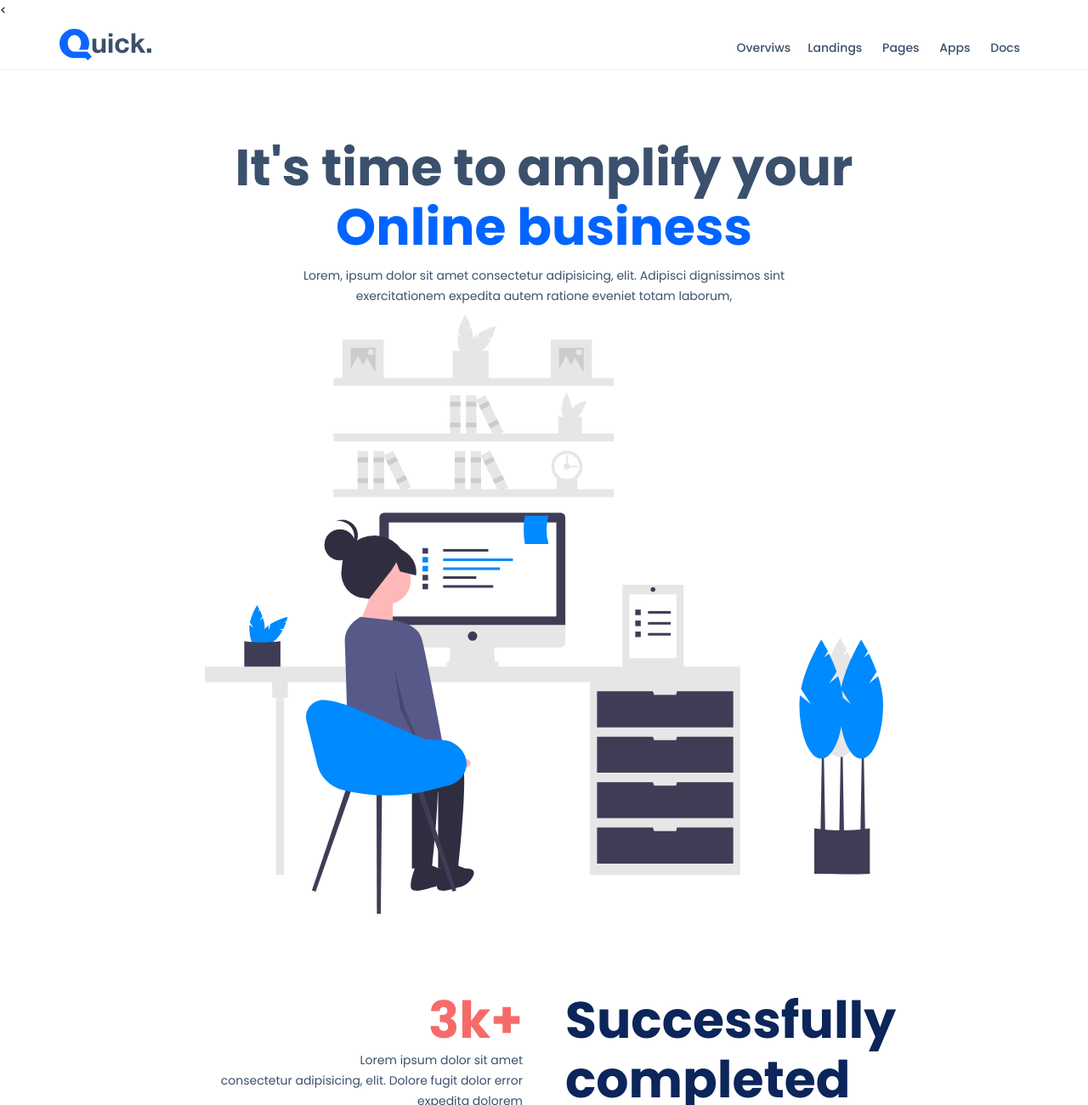
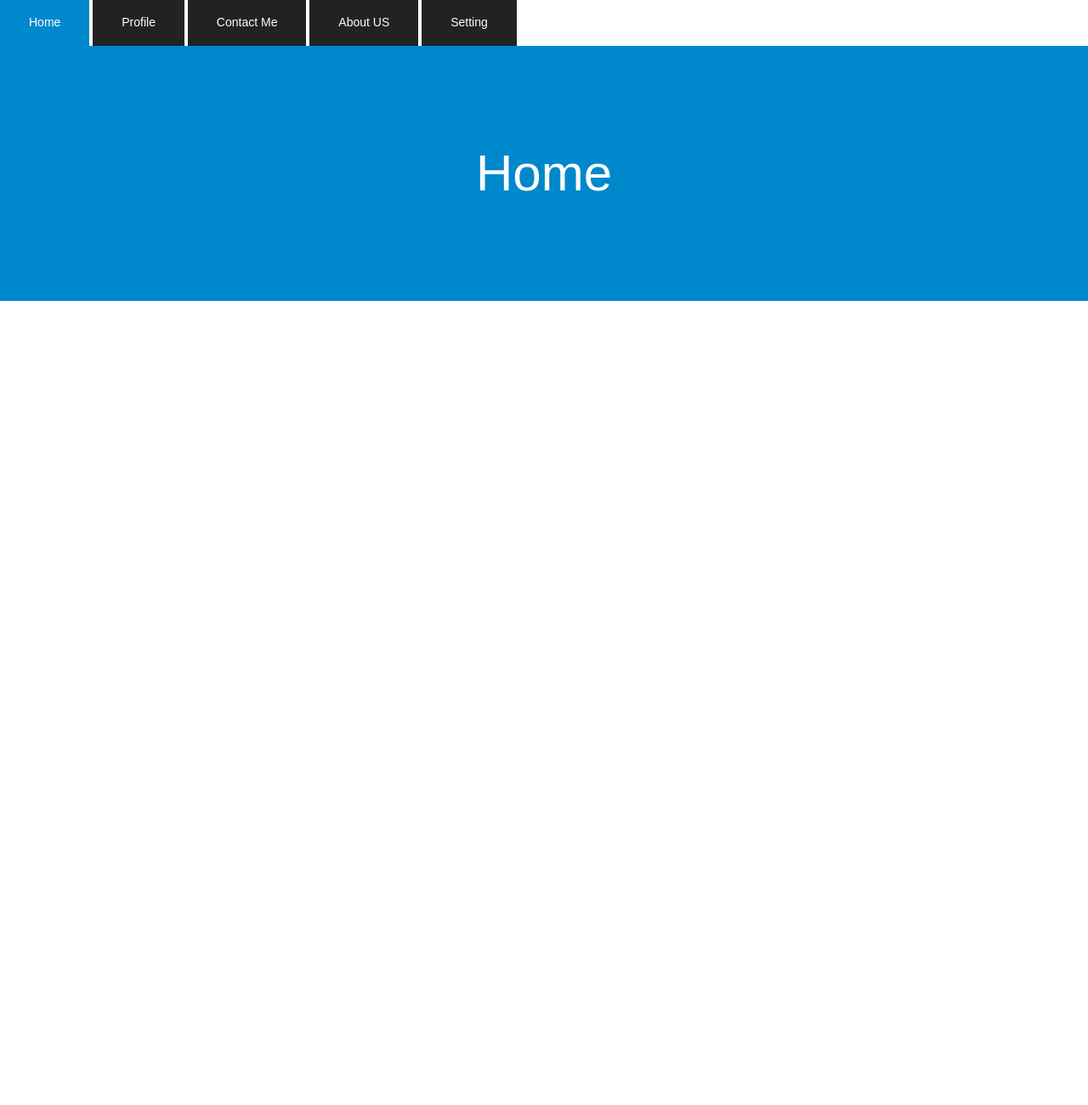
Before and after one commit to Nazmulislamabubakar/Jstabe, a plain HTML site: page index.html in a window 1280 px wide. Shown: the top 1300 px of the page at 85% size. After the commit the page ends 800 px from the top, so only its background shows below. Drawn offline with Linux system fonts and the light colour scheme.

Commit message:
Add files via upload

```diff
--- a/css/style.css
+++ b/css/style.css
@@ -1,182 +1,35 @@
  *{
  	padding: 0px;
  	margin: 0px;
-
  }
  body{
-	font-family: 'Poppins', sans-serif;
+ 	font-family: sans-serif;
+ 	font-size: 14px;
+ 	line-height: 1.7em;
+ }
 
-	font-size: 14px;
-	line-height: 24px;
-
+ h1, h2, h3, h4, h5, h6{
+font-family: serif;
  }
-h1,h2,h3,h4,h5,h6{
-	font-family: 'Poppins', sans-serif;
-
-}
-a{
+ a, a:hover{
  	text-decoration: none;
  }
-a:hover{
-	text-decoration: none;
-}
-/*global css code*/
-.container{
-	width: 1140px;
+ .tab-cover{
+ 	width: 700px;
  	margin: 0px auto;
  }
-.row{
-	width: 100%;
-	float: left;
+ .tab-btn{
+ 	display: inline-block;
+ 	padding: 15px 34px;
+ 	color: #fff;
+ 	background: #222;
+ 	cursor: pointer;
  }
-.col4{
-	width: 33.33%;
-	float: left;
+ .tab{
+ 	height: 300px ;
+ 	line-height: 300px;
+ 	text-align: center;
+ 	color: #fff;
+ 	background: #08c;
+ 	font-size: 60px;
  }
-.col-6{
-	width: 50%;
-	float: left;
-}
-.col-12{
-	width: 100%;
-	float: left;
-
-}
-/*global css end*/
-.header{
-	width:100% ;
-	padding: 10px 0px;
-	float: left;
-	border-bottom: 1px solid #eee;
-}
-.nav-menu {
-	width: 100%;
-	float: left;
-text-align: right;
-
-}
-.nav-menu li{
-list-style: none;
-display: inline-block;
-}
-.nav-menu li a{
-	display:block;
-	font-size: 14px;
-	font-weight: 500;
-	text-transform:capitalize ;
-margin: 10px 10px 0px;
-color: #3B506C;
-}
-.banner{
-	width: 100%;
-	float: left;
-	padding: 80px 0px;
-	text-align: center;
-}
-
-.banner h1{
-font-size: 60px;
-font-weight: 700;
-line-height: 70px;
-color:#3B506C ;
-margin:0px 0px 10px ;
-}
-.banner h1 span{
-color: #0264FF;
-}
-.banner p{
-font-size: 14px;
-line-height: 24px;
-color: #3B506C;
-margin: 0px 0px 10px;
-
-}
-.banner img{
-width: 70%;
-}
-.successfull{
-	width: 100%;
-	float: left;
-	padding: 10px 0px 60px;
-}
-.left-text{
-	width:100% ;
-	float: left;
-	text-align: right;
-}
-.left-text h1{
-	font-size: 60px;
-	font-weight: 700;
-	line-height: 70px;
-	color:#F66B69 ;
-	margin:0px 25px 0px 0px ;
-}
-.left-text p{
-	font-size: 14px;
-	line-height: 24px;
-	color: #3B506C;
-	margin:0px 25px 0px 0px ;
-}
-.right-text{
-	width: 100%;
-	float: left;
-}
- .right-text h1{
-	font-size: 60px;
-	font-weight: 700;
-	line-height: 70px;
-	color:#0C255A ;
-	margin:0px 0px 0px 25px ;
-}
-.feature{
-	width: 100%;
-	float: left;
-	padding: 0px 0px 80px ;
-}
-.inner-feature{
-	width: 72%;
-	padding:60px 40px ;
-	margin: 0px 20px;
-	float: left;
-}
-.inner-feature img{
-	width:100% ;
-	height:230px;
-	margin:0px 0px 10px;
-}
-.inner-feature h4{
-font-size: 22px;
-	line-height: 32px;
-	color: #0C255A ;
-	margin:0px 25px 0px 0px ;
-}
-.inner-feature p{
-font-size: 14px;
-	line-height: 24px;
-	color: #0C255A;
-	margin:0px 25px 0px 0px ;
-}
-.bg1{
-background:#FDEBED ;
-}
-.bg2{
-background:#EBF9F4 ;
-}
-.bg3{
-background:#FFF7E8 ;
-}
-.footer{
-	width: 100%;
-	float: left;
-	padding: 20px 0px;
-	background:#008AFF ;
-	text-align: center;
-}
-.footer p{
-	font-size: 14px;
-	line-height: 24px;
-	color: #f0f0f0;
-}
-.footer p strong{
-	font-weight: 600;
-}
--- a/index.html
+++ b/index.html
@@ -1,144 +1,32 @@
-<<!DOCTYPE html>
+<!DOCTYPE html>
 <html lang="en">
 <head>
 	<meta charset="UTF-8">
 	<meta name="viewport" content="width=device-width, initial-scale=1.0">
-	<title>Quick | Home</title>
-	<!--style.css linking here -->
-	<link rel="stylesheet" type="text/css" href=css/style.css>
-	<link href="https://fonts.googleapis.com/css2?family=Poppins:wght@100;200;300;400;500;600;700;800;900&display=swap" rel="stylesheet">
+	<title>js tab and slider</title>
 
-	</head>
-	<body>
-		<!-- header start -->
-	<header class="header">
-		<div class="container">
-			<div class="row">
-				<div class="col-6">
-				<div class="col-6"></div>
-					<a href="index.html" class="logo">
-						<img src="images/dark.svg" alt="">
-					</a>
-				</div>
-					<div class="col-6">
-						<ul class="nav-menu">
-							<li>
-								<a href="#">Overviws</a>
-							</li><li>
-								<a href="#">Landings</a>
-							</li>
-							<li>
-								<a href="#">Pages</a>
-							</li>
-							<li>
-								<a href="#">Apps
-								</a>
-							</li>
-							<li>
-								<a href="#">Docs</a>
-							</li>
-						</ul>
-				</div>
+	<link rel="stylesheet" href="css/style.css">
 
-
-			</div>
-		</div>
-	</header>
-	<!-- header end -->
-	<!-- banner start -->
-<section class="banner">
-	<div class="container">
-		<div class="row">
-		<div class="col-12">
-			<h1>It's time to amplify your <br><span>Online business</span>	</h1>
-			<p>Lorem, ipsum dolor sit amet consectetur adipisicing, elit. Adipisci dignissimos sint <br>exercitationem expedita autem ratione eveniet totam laborum, </p>
-			<img src="images/illustration-1.svg" alt="" class="banner-img">
-		</div>
-		</div>
-	</div>
-</section>
-	<!-- banner end -->
-	<!-- successfull sectio start -->
-	<section class="successfull">
-		<div class="container">
-			<div class="row">
-				<div class="col-6">
-				<div class="left-text">
-				<h1>3k+</h1>
-				<p>Lorem ipsum dolor sit amet <br>consectetur adipisicing, elit. Dolore fugit dolor error <br>expedita dolorem</p>
-				</div>
-				</div>
-				<div class="col-6">
-					<div class="right-text">
-					<h1>Successfully <br> completed <br>projects & ideas </h1>
-					</div>
-				</div>
-
-			</div>
-		</div>
-
-	</section>
-
-
-
-
-	<!-- successfull section end -->
-
-<!-- feature section start -->
-<sectio class="feature">
-	<div class="container">
-		<div class="row">
-			<div class="col4">
-<div class="inner-feature bg1">
-<img src="images/illustration-5.svg" alt="">
-<h4>unleash your creativity	</h4>
-<p>Lorem ipsum dolor sit amet consectetur, adipisicing elit. Nam alias fugiat obcaecati consectetur sapiente? Expedita suscipit, placeat minus deleniti aliquid </p>
-</div>
-
-			</div>
-			<div class="col4">
-<div class="inner-feature bg2">
-<img src="images/illustration-6.svg" alt="">
-<h4>unleash your creativity	</h4>
-<p>Lorem ipsum dolor sit amet consectetur, adipisicing elit. Nam alias fugiat obcaecati consectetur sapiente? Expedita suscipit, placeat minus deleniti aliquid </p>
-</div>
-
-			</div>
-			<div class="col4">
-<div class="inner-feature bg3">
-<img src="images/illustration-7.svg" alt="">
-<h4>unleash your creativity	</h4>
-<p>Lorem ipsum dolor sit amet consectetur, adipisicing elit. Nam alias fugiat obcaecati consectetur sapiente? Expedita suscipit, placeat minus deleniti aliquid </p>
-</div>
-
-			</div>
-		</div>
-	</div>
-</sectio>
-
-
-
-<!-- feature section end -->
-<!-- footer start -->
-<footer class="footer">
-	<div class="container">
-		<div class="row">
-			<div class="col-12">
-				<p>&copy; All Right Reserved <strong>Toufiqul Bari Tonoy 2023</strong></p>
-			</div>
-		</div>
-	</div>
-</footer>
-
-
-
-<!-- footer end -->
-
-
-	</body>
-	</html>
 </head>
 <body>
 
+<div class="tabs-cover">
+	<ul>
+		<li class="tab-btn">Home</li>
+		<li class="tab-btn">Profile </li>
+		<li class="tab-btn">Contact Me </li>
+		<li class="tab-btn">About US </li>
+		<li class="tab-btn">Setting</li>
+	</ul>
+	<div class="tabs">
+		<div class="tab">Home</div>
+		<div class="tab">Profile</div>
+		<div class="tab">Contact Me</div>
+		<div class="tab">About US</div>
+		<div class="tab">Setting</div>
+	</div>
+</div>
+
+<script src="js/custom.js"></script>
 </body>
 </html>
--- /dev/null
+++ b/js/custom.js
@@ -0,0 +1,25 @@
+var btn = document.querySelectorAll('.tab-btn');
+var tab = document.querySelectorAll('.tab');
+
+function reset(){
+	for (var i = 0; i < tab.length; i++) {
+		tab[i].style.display = 'none';
+		btn[i].style.backgroundColor = '#222';
+	}
+}
+function tabOne(){
+	reset();
+	tab[0].style.display = 'block';
+	btn[0].style.backgroundColor = '#08c';
+
+}tabOne();
+
+for (let a = 0; a < btn.length; a++) {
+	btn[a].addEventListener('click',function(){
+	reset();
+
+		tab[a].style.display = 'block';
+		btn[a].style.backgroundColor = '#229dbc';
+
+	});
+}
```
Lines whose indentation alone changed are shown as unchanged.
